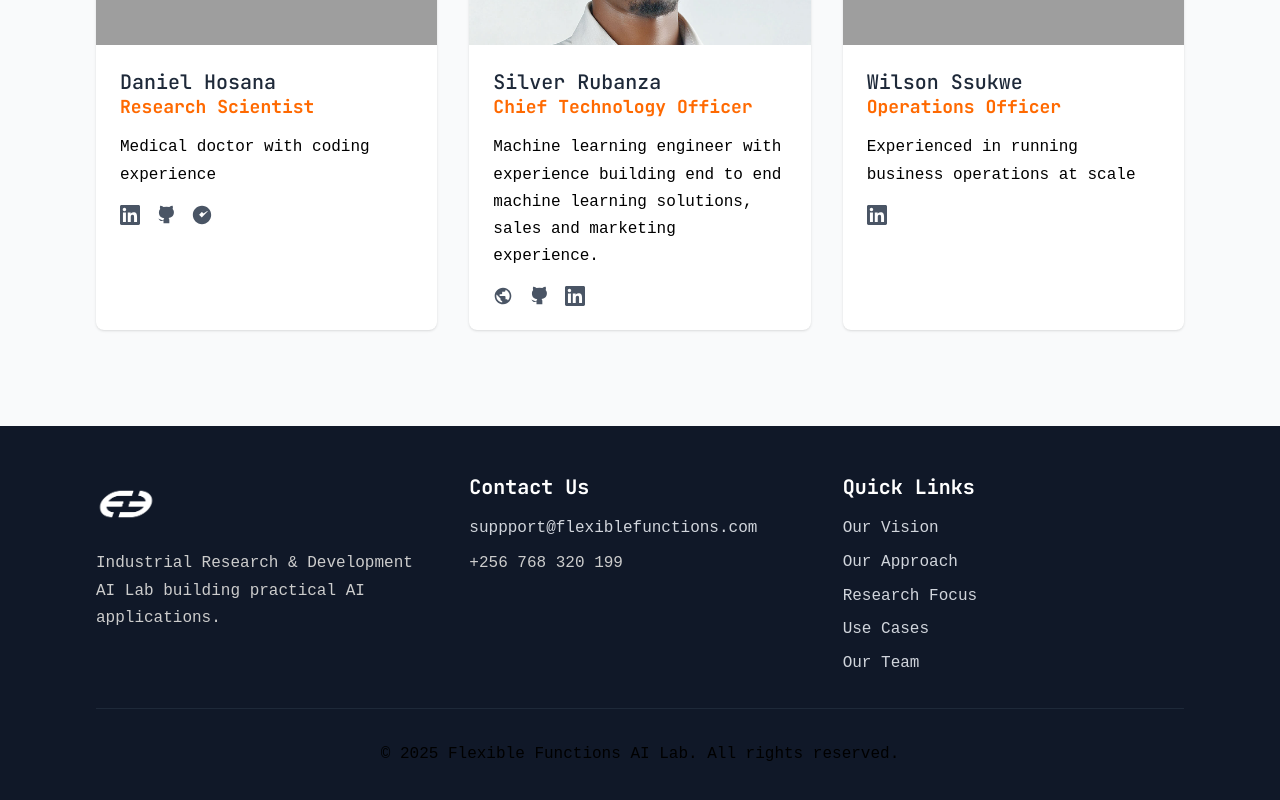
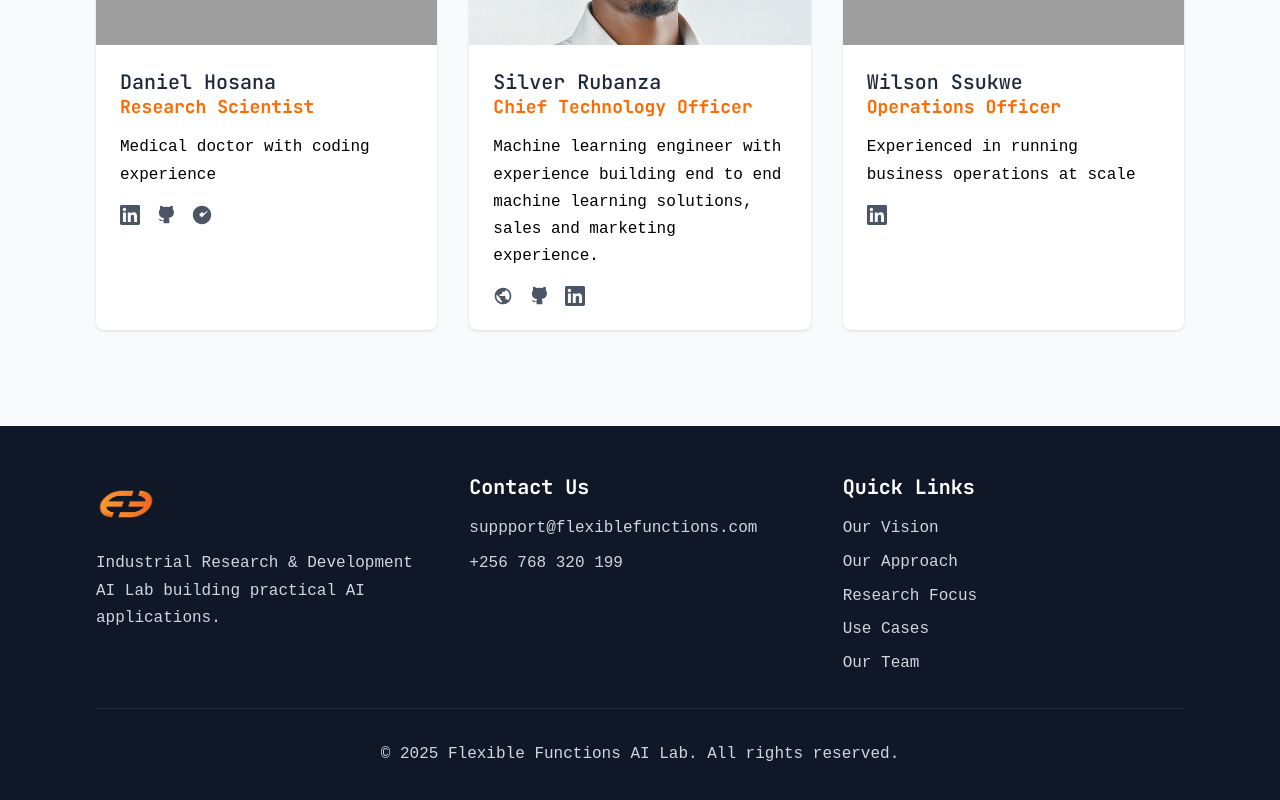
Before and after one commit to rubanzasilva/ff-web-claude, a Next.js app: page / in a window 1280 px wide. Shown: the part 9354-10154 px from the top of the page. Built offline with nearby package versions, Linux system fonts and the light colour scheme; grey boxes are pictures that could not be loaded.

Commit message:
changing all footer text to gray with tailwind

```diff
--- a/src/components/Footer.tsx
+++ b/src/components/Footer.tsx
@@ -18,10 +18,10 @@ const Footer: FC = () => {
                 alt="Flexible Functions AI"
                 width={60}  // Slightly smaller for footer - initial ratio is 180,45
                 height={15}
-                className="object-contain brightness-0 invert" // Makes logo white for dark footer
+                //className="object-contain brightness-0 invert" // Makes logo white for dark footer
               />
             </div>
-            <p className="footer-description mb-4 hover:text-orange-400 transition-colors">
+            <p className="!text-gray-300 hover:text-orange-400 transition-colors">
               Industrial Research & Development AI Lab building practical AI applications.
             </p>
           </div>
@@ -35,7 +35,7 @@ const Footer: FC = () => {
                 </a>
               </li>
               <li >
-                <p className="footer-description mb-4">
+                <p className="!text-gray-300 hover:text-orange-400 transition-colors">
                   +256 768 320 199
                 </p>
               </li>
@@ -76,7 +76,7 @@ const Footer: FC = () => {
         </div>
 
         <div className="border-t border-gray-800 mt-8 pt-8 text-center text-gray-400">
-          <p>&copy; {currentYear} Flexible Functions AI Lab. All rights reserved.</p>
+          <p className="!text-gray-300 hover:text-orange-400 transition-colors">&copy; {currentYear} Flexible Functions AI Lab. All rights reserved.</p>
         </div>
       </div>
     </footer>
```
